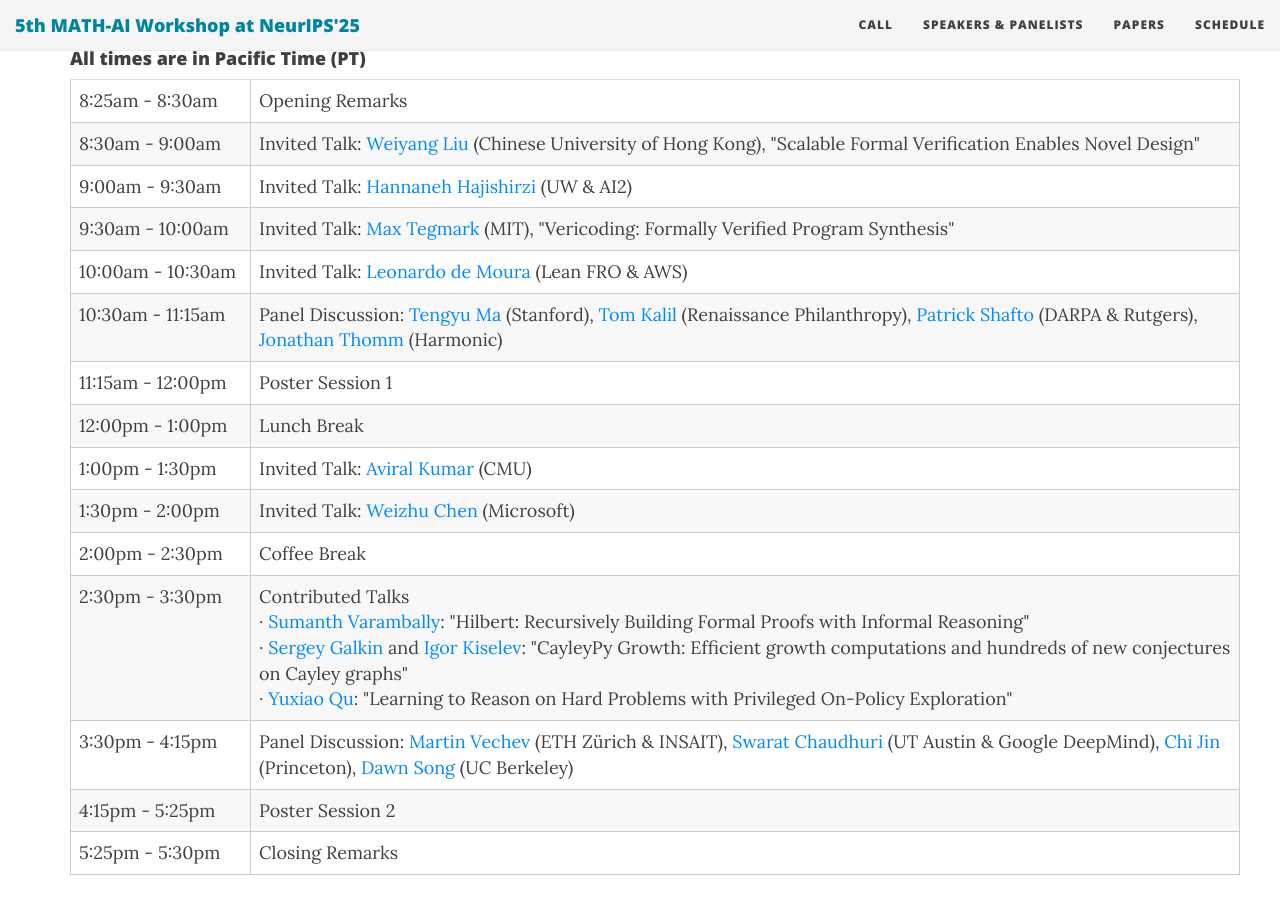
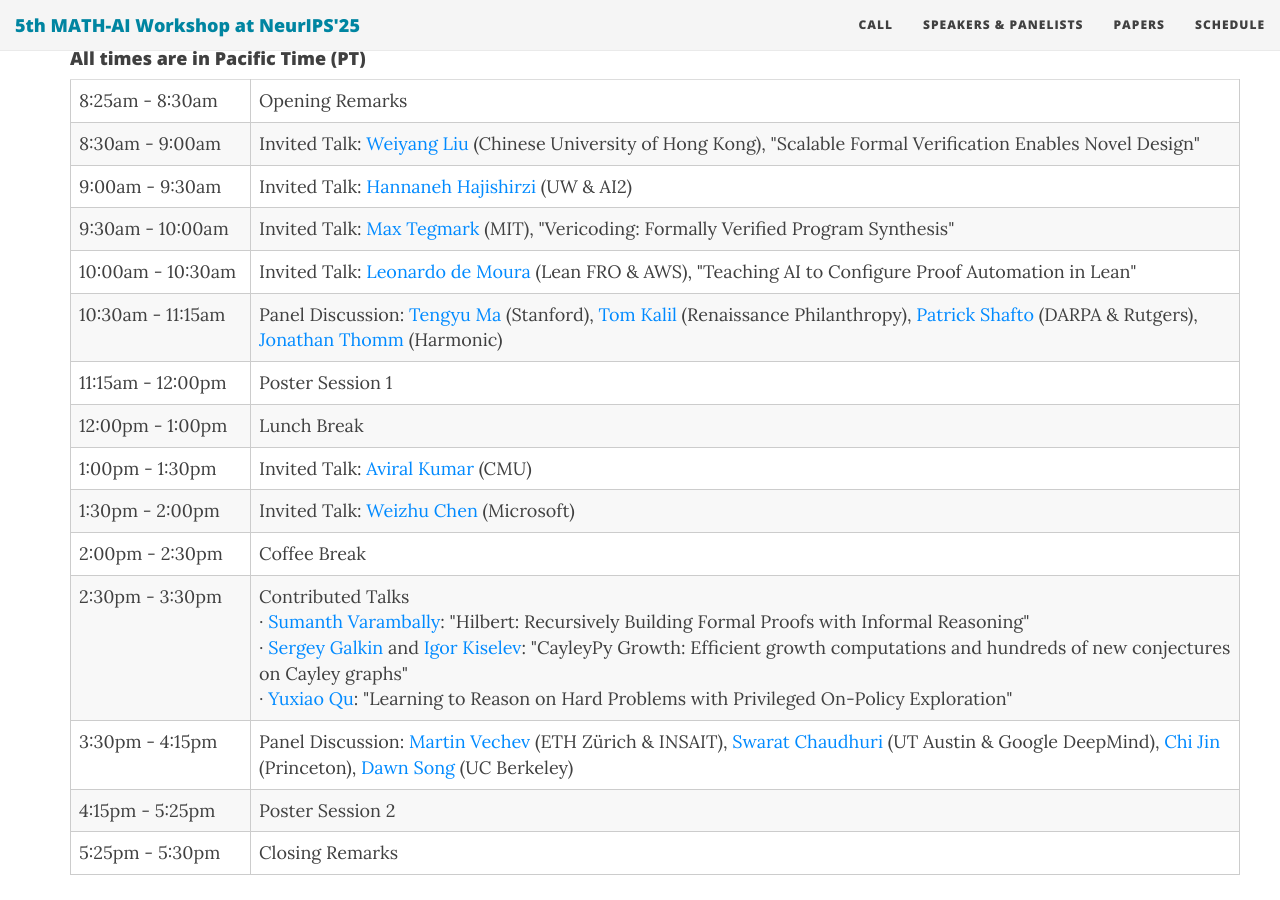
Before and after one commit to mathai2025/mathai2025.github.io, a Jekyll site: the page built from schedule.md, in a window 1280 px wide and 900 px high, scrolled down 399 px. Built offline with Jekyll 4.4.1, drawn with Linux system fonts in a browser that asks for light colours; nearby versions of some CDN libraries.

Commit message:
Update schedule.md

```diff
--- a/schedule.md
+++ b/schedule.md
@@ -36,7 +36,7 @@ use-site-title: true
       </tr>
       <tr>
         <td style="width: 180px;">10:00am - 10:30am</td>
-        <td>Invited Talk: <a href="https://leodemoura.github.io/" target="_blank">Leonardo de Moura</a> (Lean FRO & AWS)</td>
+        <td>Invited Talk: <a href="https://leodemoura.github.io/" target="_blank">Leonardo de Moura</a> (Lean FRO & AWS), "Teaching AI to Configure Proof Automation in Lean"</td>
       </tr>
       <tr>
         <td style="width: 180px;">10:30am - 11:15am</td>
```
